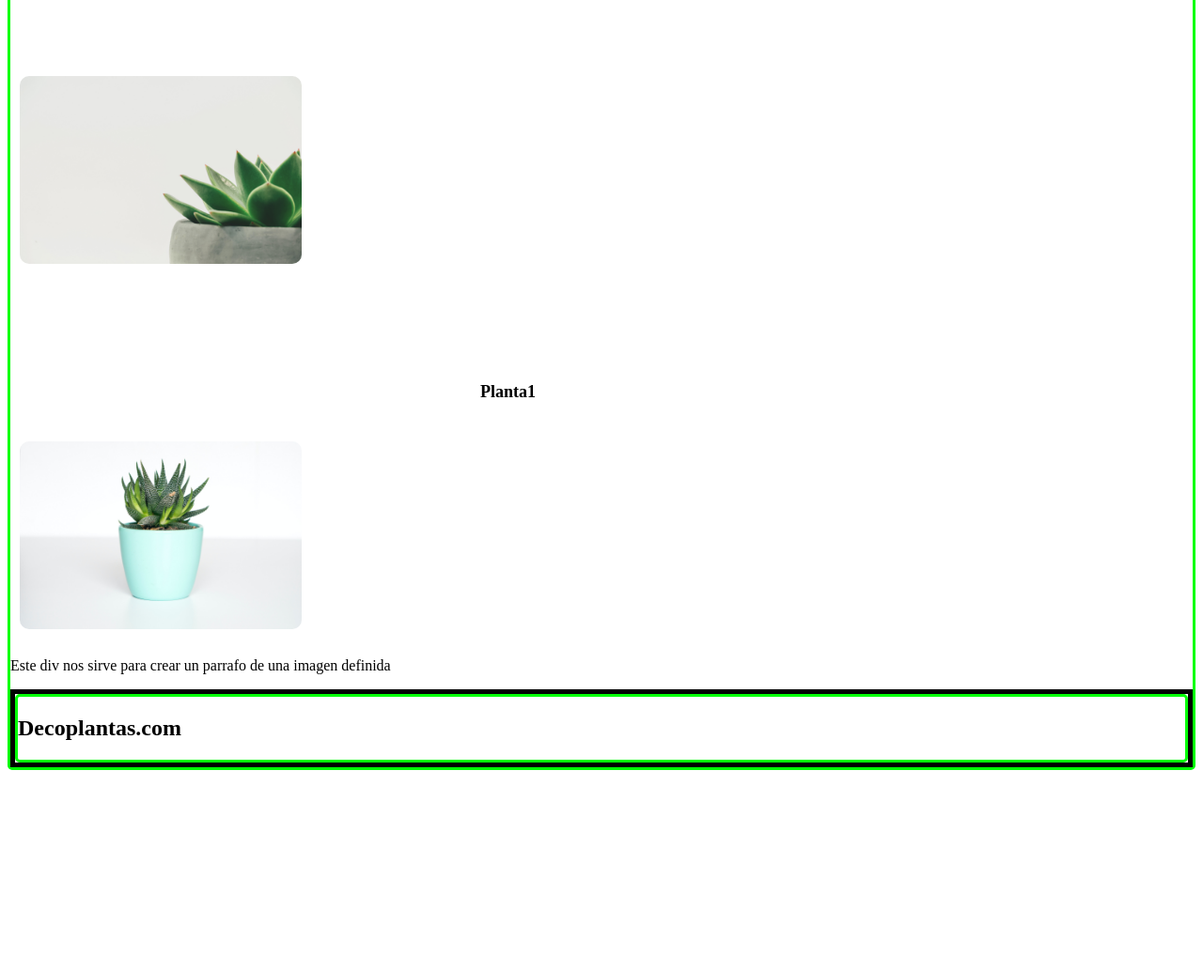
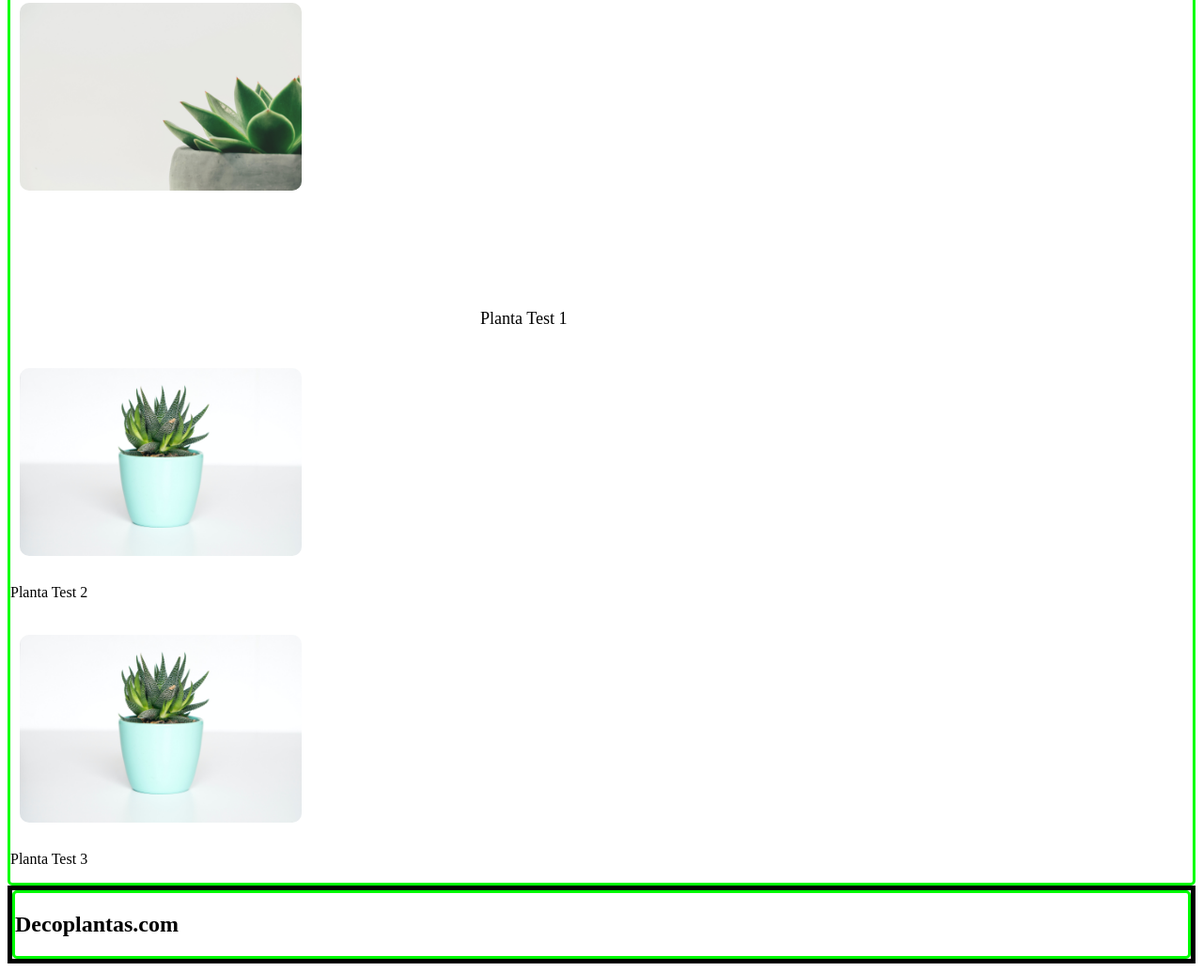
Before and after one commit to FelphM/test-github, a plain HTML site: page index.html in a window 1280 px wide. Shown: the part 882-1916 px from the top of the page at 94% size. Before the commit the page ends 1710 px from the top, so only its background shows below. Drawn offline with Linux system fonts and the light colour scheme.

Commit message:
Imagene extra

```diff
--- a/index.html
+++ b/index.html
@@ -8,18 +8,23 @@
 </head>
 <body>
     <h1 class="header"> Deco Plantas </h1>
-    <h2 class="titulo2">🪴¡Plantas al mejor precio!🪴</h2>
+    <h2 class="titulo2">¡Plantas al mejor precio!</h2>
 
-    <div>
+
         <h1 class="header2"> Catalogo de Plantas </h1>
+        <div>
         <img class="img1" src="/images/3.jpg" alt="Planta de Test">
 
-        <h3 class="texto">  Planta1 </h3>
+        <p class="texto">  Planta Test 1 </p>
 
         <img class="img1" src="/images/2.jpg" alt="Planta de Test">
 
-        <p>Este div nos sirve para crear un parrafo de una imagen definida</p>
+        <p>Planta Test 2</p>
 
+        <img class="img1" src="/images/2.jpg" alt="Planta de Test">
+
+        <p>Planta Test 3</p>
+    </div>
 
     <footer>
         <div>
```
